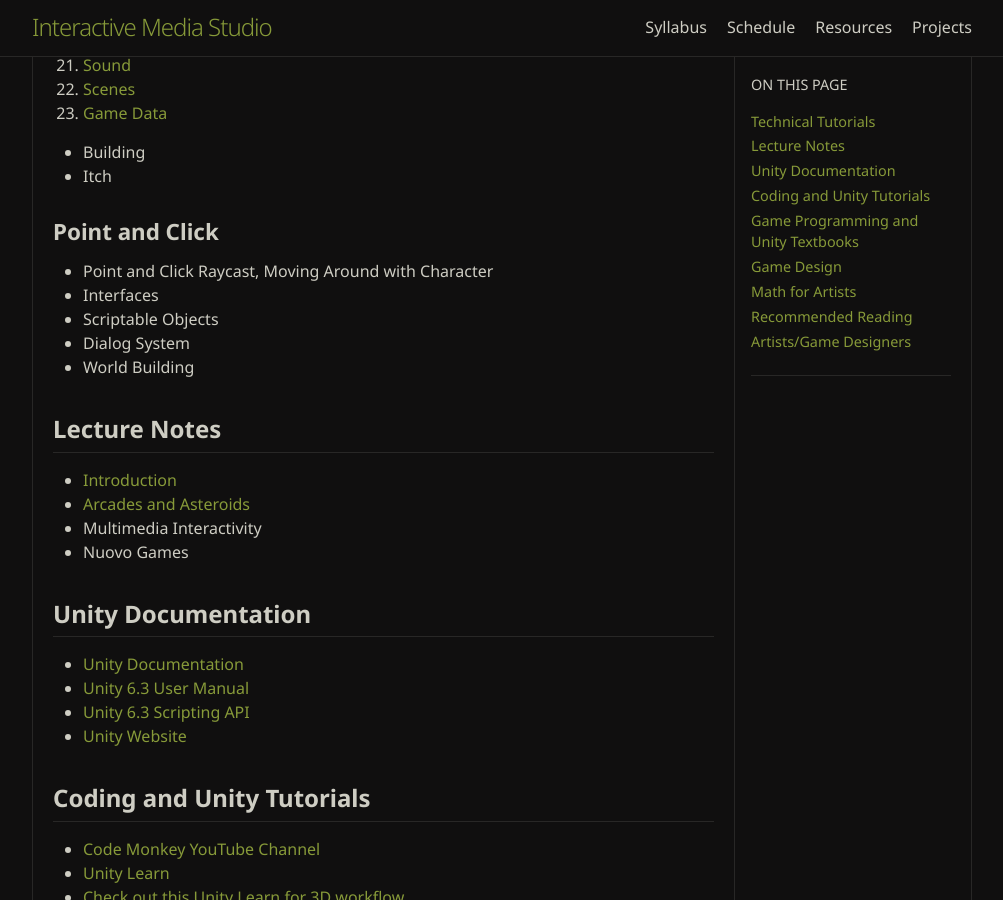
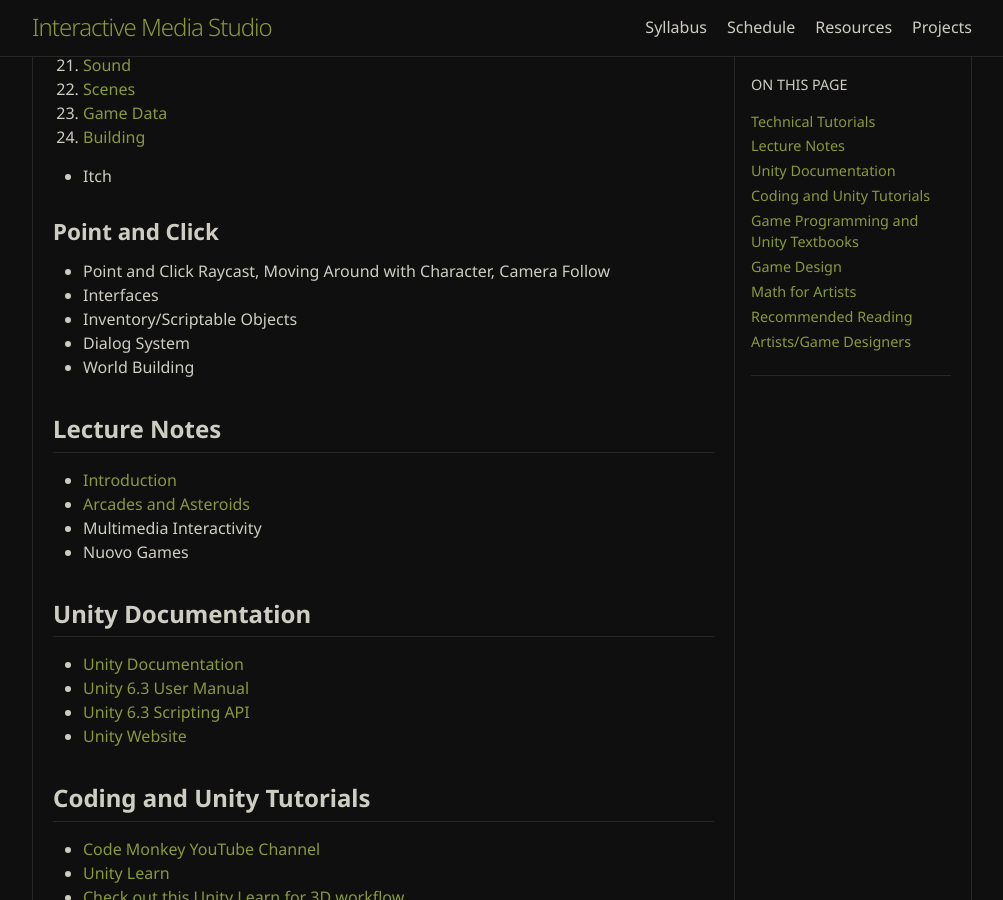
Before and after one commit to vinnyroca/interactivemediastudio, a Jekyll site: the page built from resources.md, in a window 1280 px wide and 900 px high, scrolled down 689 px. Shown: the whole window, without its empty margins (138-1141 px from the left). Built offline with Jekyll 4.4.1, drawn with Linux system fonts in a browser that asks for light colours; some web fonts are replaced.

```diff
--- a/resources.md
+++ b/resources.md
@@ -10,14 +10,13 @@ permalink: /resources/
 ### Asteroids
 <ol class="tutorial-list"> {% for Tutorial in site.Tutorials %} <li> <a href="{{ Tutorial.url | relative_url }}">{{ Tutorial.title }}</a> </li> {% endfor %} </ol>
 
-- Building
 - Itch
 
 ### Point and Click
 
-- Point and Click Raycast, Moving Around with Character
+- Point and Click Raycast, Moving Around with Character, Camera Follow
 - Interfaces
-- Scriptable Objects
+- Inventory/Scriptable Objects
 - Dialog System
 - World Building
 
```
Also changed, not shown: Revisions.md (added, +1 -0 lines), _Tutorials/24_Building.md (added, +63 -0 lines), point and click.md (+2 -0 lines), .obsidian/workspace.json, Attachments/Pasted image 20260928173423.png (added), Attachments/Pasted image 20260928173442.png (added), Attachments/Pasted image 20260928174009.png (added), Attachments/Pasted image 20260928204812.png (added), Attachments/Pasted image 20260928205020.png (added), Attachments/Pasted image 20260928205703.png (added).
